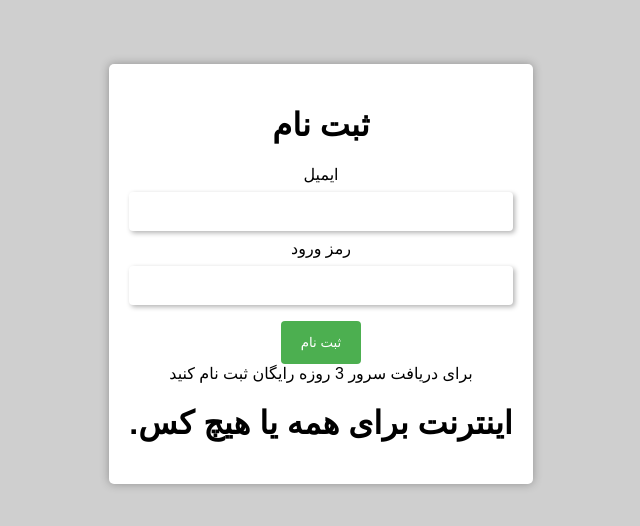
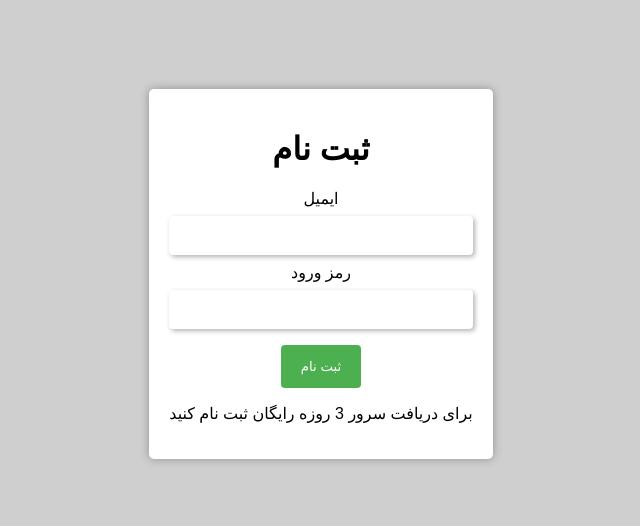
Before and after one commit to v2rayshop/login, a plain HTML site: page index.html in a window 1280 px wide. Shown: the part 126-652 px from the top of the page, without its empty margins (319-959 px from the left). Drawn offline with Linux system fonts and the light colour scheme.

Commit message:
Update index.html

```diff
--- a/index.html
+++ b/index.html
@@ -79,8 +79,8 @@
 <label for="password">رمز ورود</label>
 <input type="password" id="password" name="password" required>
 <button onclick="checkLogin()">ثبت نام</button>
-		برای دریافت سرور 3 روزه رایگان ثبت نام کنید <r>
-		<h1 color="red">.اینترنت برای همه یا هیچ کس</h1>
+		<p>
+		برای دریافت سرور 3 روزه رایگان ثبت نام کنید
 		</div>
 	<script>
 		function checkLogin() {
```
